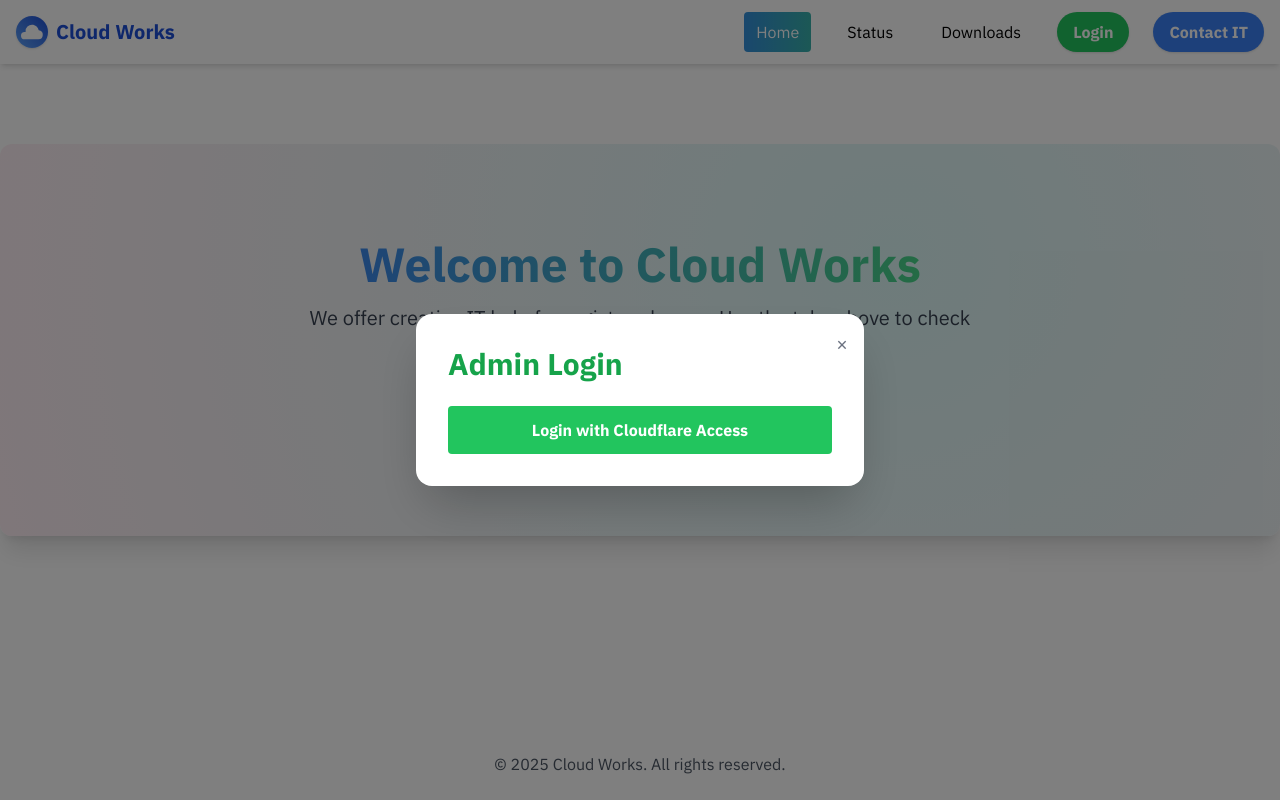
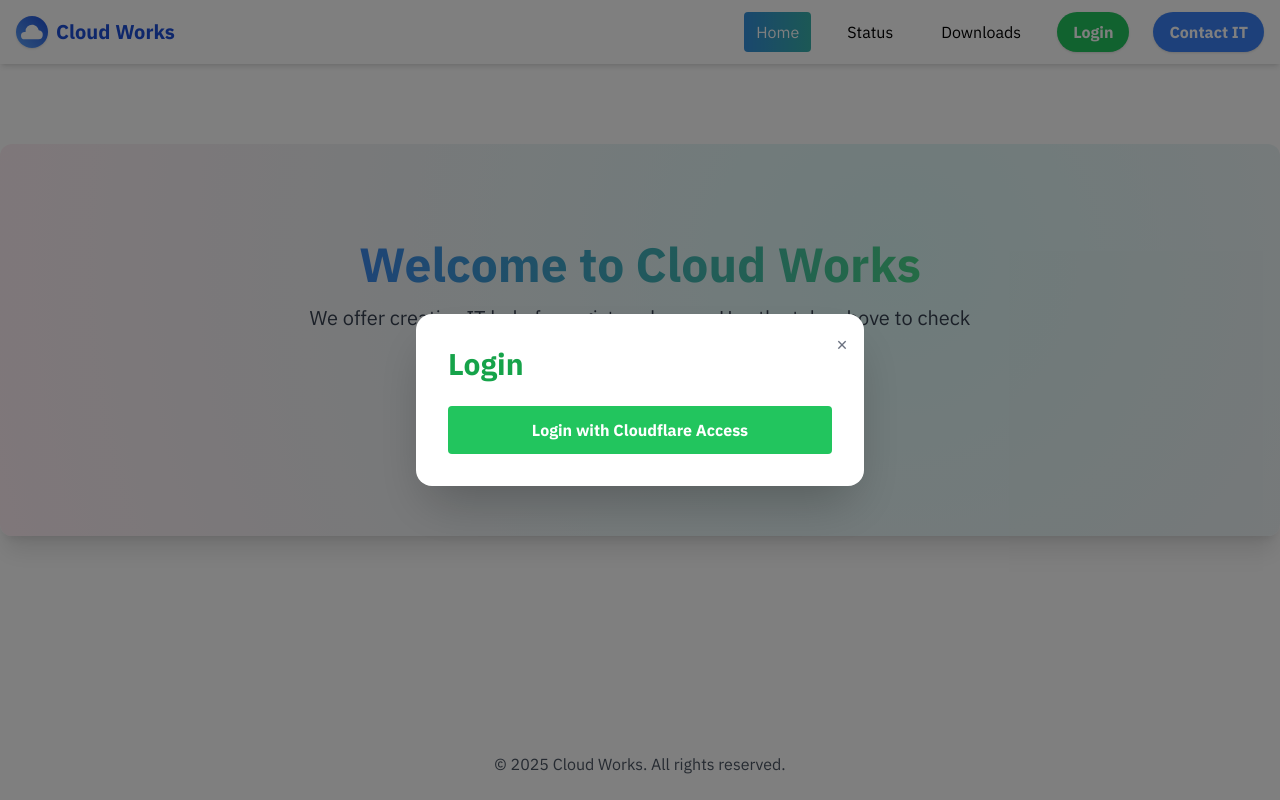
Before and after one commit to nclliammmmm/nclliammmmm.github.io, a plain HTML site: page index.html in a window 1280 px wide. Both pictures are taken after a click on the button "Login". Drawn offline with nearby package versions, Linux system fonts and the light colour scheme; no server answers.

Commit message:
Change header text from 'Admin Login' to 'Login'

```diff
--- a/index.html
+++ b/index.html
@@ -114,7 +114,7 @@ footer { margin-top: 0; }
 <div id="loginModal" class="fixed inset-0 z-50 flex items-center justify-center bg-black bg-opacity-50 opacity-0 pointer-events-none">
   <div class="w-full max-w-md p-8 bg-white rounded-2xl shadow-2xl relative">
     <button onclick="closeLoginModal()" class="absolute top-4 right-4 text-xl text-gray-500 hover:text-red-500">&times;</button>
-    <h2 class="text-3xl font-bold mb-6 text-green-600">Admin Login</h2>
+    <h2 class="text-3xl font-bold mb-6 text-green-600">Login</h2>
 
     <a href="https://cloudmanager.cloudflareaccess.com"
        class="block text-center bg-green-500 text-white font-bold px-6 py-3 rounded hover:bg-green-600">
```
